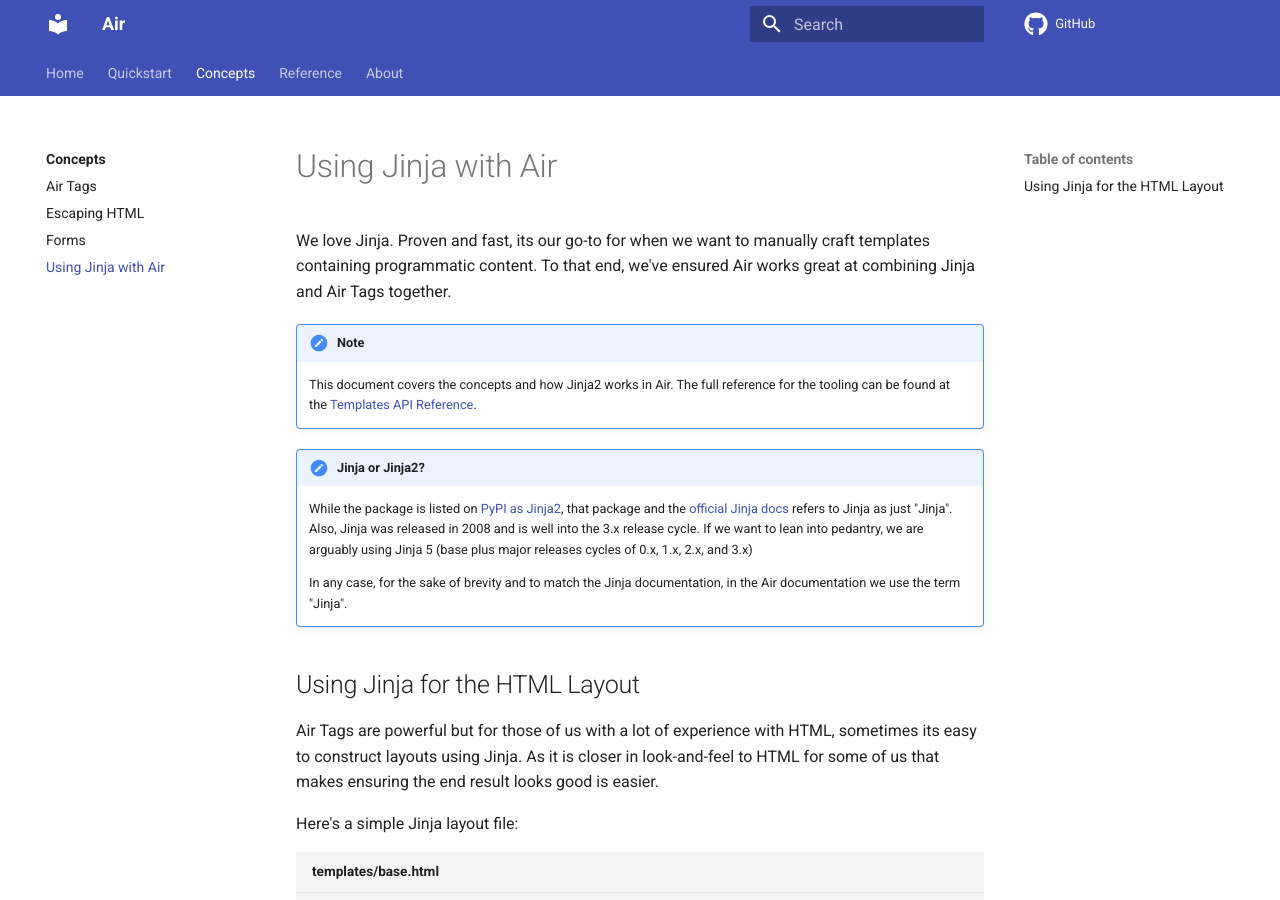
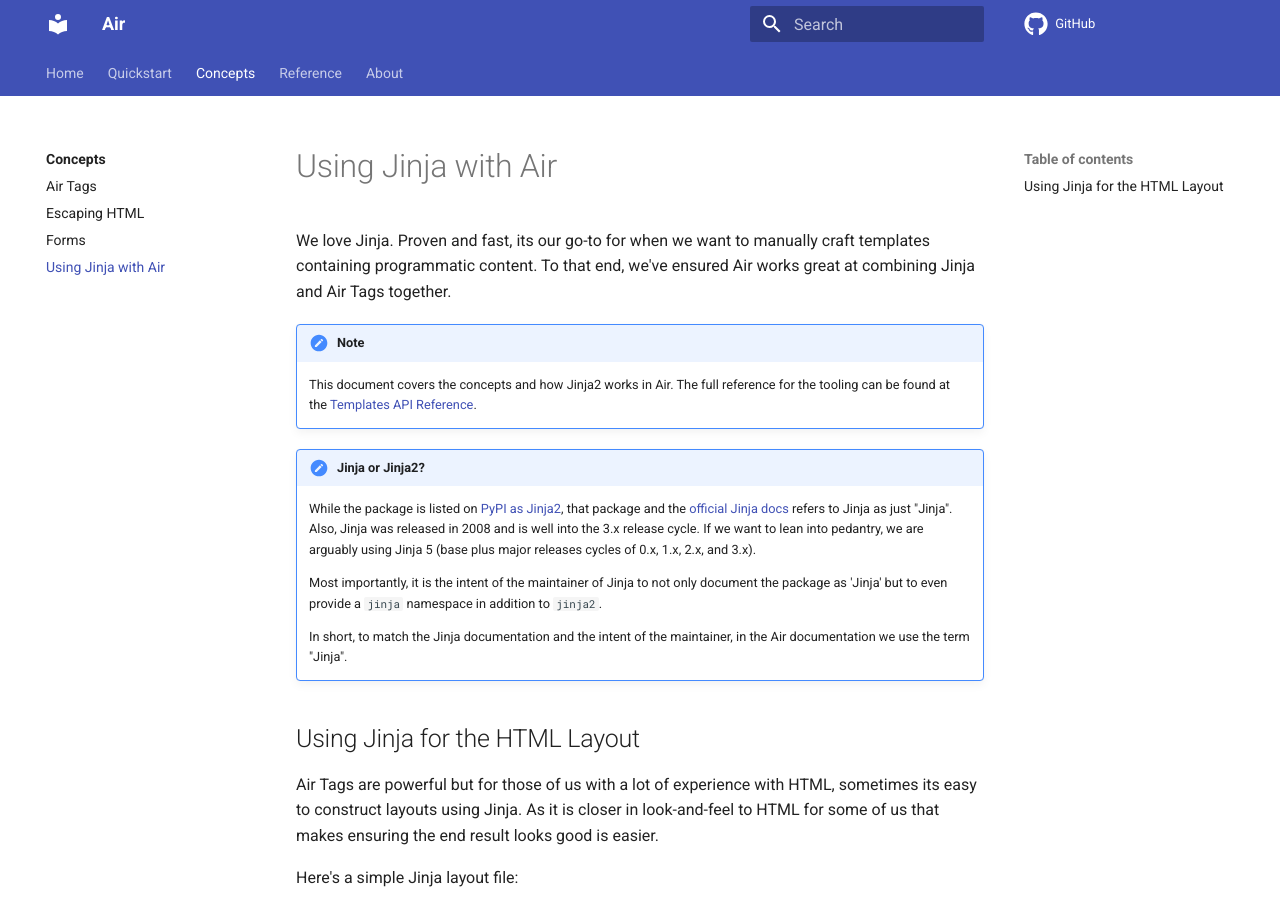
Before and after one commit to feldroy/air, an MkDocs documentation site: the page built from docs/concepts/jinja.md, in a window 1280 px wide and 900 px high. Built offline with MkDocs 1.6.1 and Material for MkDocs 9.7.7, drawn with Linux system fonts in a browser that asks for light colours; comment, search, counter and statistics services are not loaded.

Commit message:
Update Jinja2 or Jinja note

```diff
--- a/docs/concepts/jinja.md
+++ b/docs/concepts/jinja.md
@@ -8,9 +8,11 @@ We love Jinja. Proven and fast, its our go-to for when we want to manually craft
 
 !!! note "Jinja or Jinja2?"
 
-    While the package is listed on [PyPI as Jinja2](https://pypi.org/project/jinja2/), that package and the [official Jinja docs](https://jinja.palletsprojects.com/) refers to Jinja as just "Jinja". Also, Jinja was released in 2008 and is well into the 3.x release cycle. If we want to lean into pedantry, we are arguably using Jinja 5 (base plus major releases cycles of 0.x, 1.x, 2.x, and 3.x)
+    While the package is listed on [PyPI as Jinja2](https://pypi.org/project/jinja2/), that package and the [official Jinja docs](https://jinja.palletsprojects.com/) refers to Jinja as just "Jinja". Also, Jinja was released in 2008 and is well into the 3.x release cycle. If we want to lean into pedantry, we are arguably using Jinja 5 (base plus major releases cycles of 0.x, 1.x, 2.x, and 3.x).
 
-    In any case, for the sake of brevity and to match the Jinja documentation, in the Air documentation we use the term "Jinja".
+    Most importantly, it is the intent of the maintainer of Jinja to not only document the package as 'Jinja' but to even provide a `jinja` namespace in addition to `jinja2`.
+
+    In short, to match the Jinja documentation and the intent of the maintainer, in the Air documentation we use the term "Jinja".
 
 
 
```
